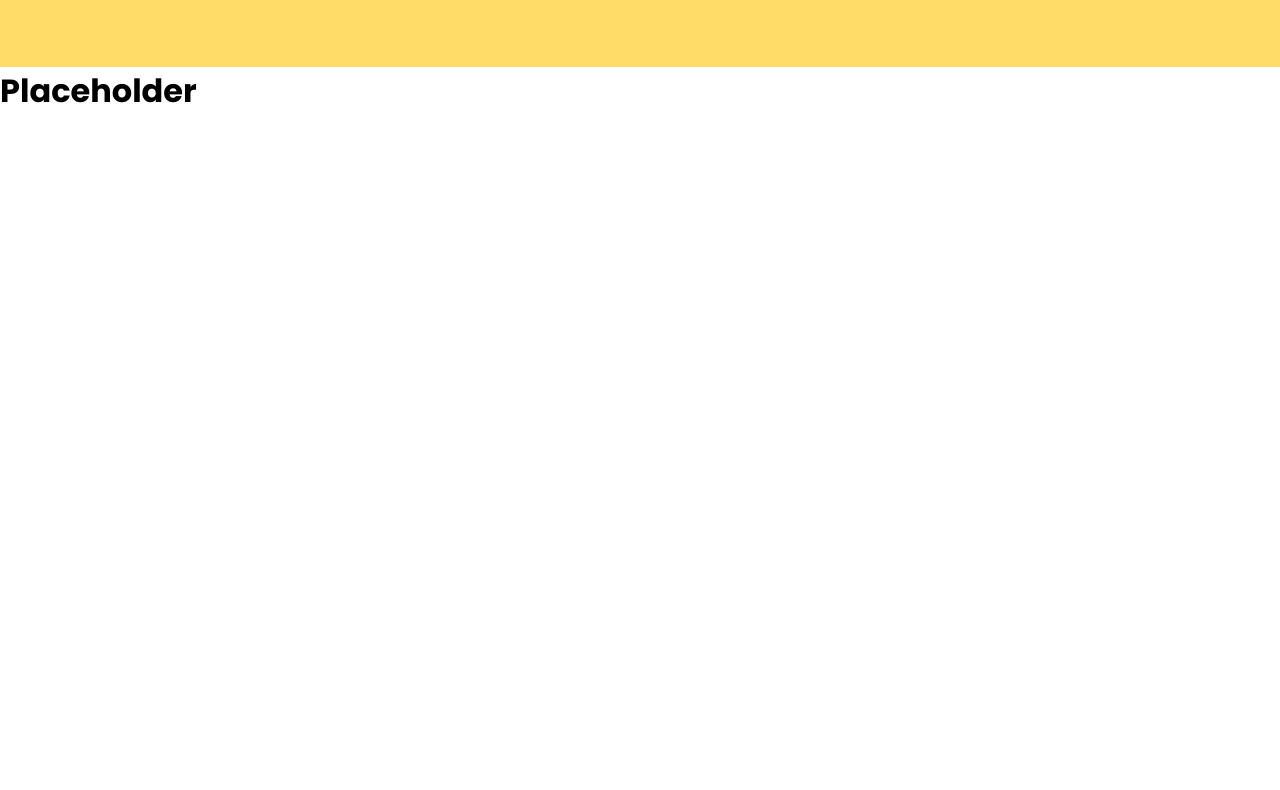
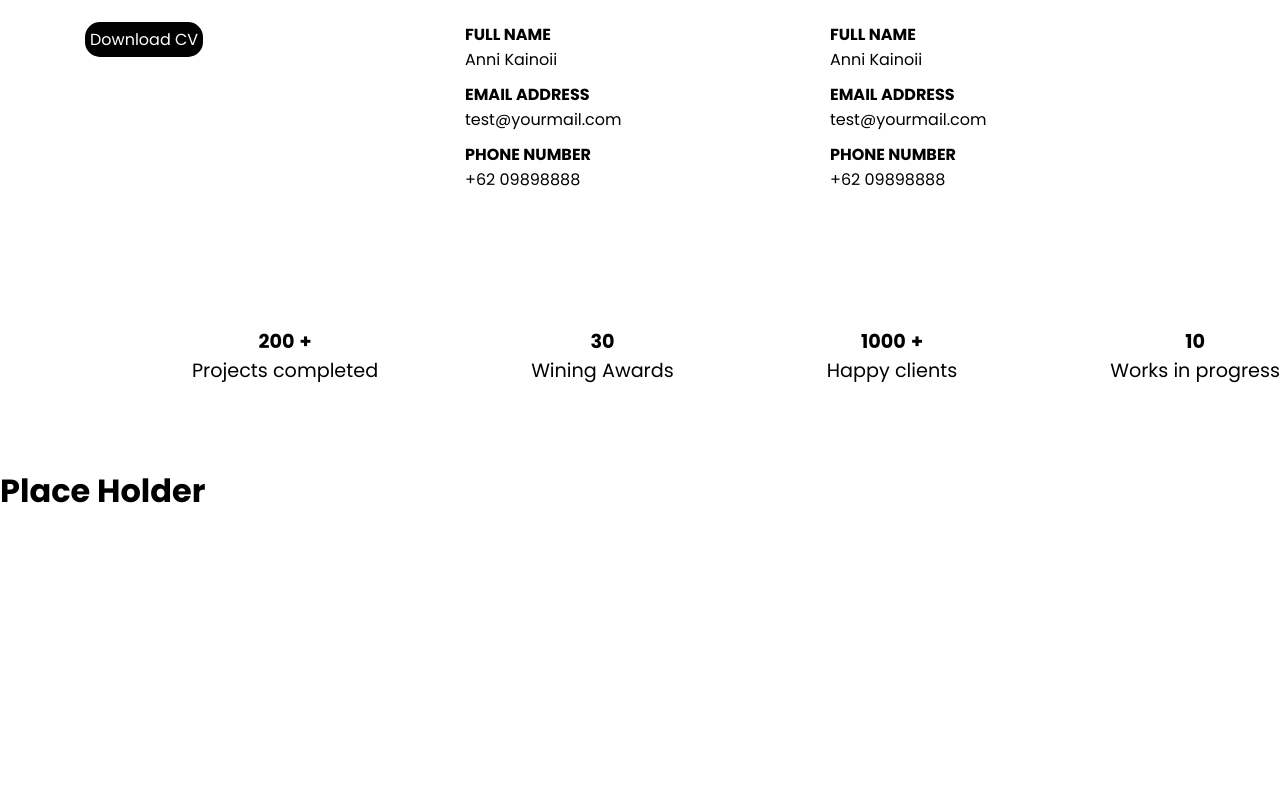
Before and after one commit to Froshik/Landing-Page, a plain HTML site: page index.html in a window 1280 px wide. Shown: the part 733-1523 px from the top of the page. Drawn offline with nearby package versions, Linux system fonts and the light colour scheme.

Commit message:
Second Day
start make animation in js

```diff
--- a/CSS/main.css
+++ b/CSS/main.css
@@ -42,7 +42,7 @@
     margin-right: 20px;
 }
 
-a{
+.menu a{
     color: inherit !important;
     text-decoration: none !important;
 }
@@ -51,12 +51,12 @@ a{
 
 #intro{
     background-color: #FFDB67;
-    height: 800px;
+    height: 600px;
     float: left;
     width: 100%;
 }
 
-.row{
+.intro_row{
     text-align: left;
     margin-left: 15%;
     margin-top: 50px;
@@ -92,6 +92,73 @@ a{
 /* Main */
 #main{
     width: 100%;
-    height: 800px;
+    height: 600px;
     float: left;
 }
+
+.main_row{
+    margin: auto;
+    text-align: left;
+    max-width: 1110px;
+    padding: 50px 15px 0px 15px;
+    display: grid;
+    grid-template-columns: 380px 730px;
+}
+
+.about{
+    font-weight: 600;
+    font-size: 2.5em;
+}
+
+.row_info{
+    padding-top: 20px;
+    display: grid;
+    grid-template-columns: 365px 365px;
+}
+
+.row_info ul{
+    list-style-type: none;
+}
+
+.row_info li{
+    padding-top: 10px;
+}
+
+.row_info span{
+    font-weight: 600;
+    padding-bottom: 5px;
+}
+
+.btn{
+    padding: 5px;
+    position: relative;
+    bottom: 170px;
+    font-weight: 400;
+    color:#fff;
+    background: #000;
+    border-radius: 15px;
+    width: max-content;
+    text-decoration: none;
+}
+
+.counternum{
+    font-size: 1.2em;
+    text-align: center;
+    margin-top: 100px;
+    margin-left: 15%;
+    max-width: 1110px;
+    display: flex;
+    align-items: center;
+    justify-content: space-between;
+}
+
+.counternum span{
+    font-weight: 600;
+}
+
+
+.footer{
+    float: left;
+    width: 100%;
+    height: 600px;
+}
--- a/index.html
+++ b/index.html
@@ -5,6 +5,7 @@
 	<meta http-equiv="X-UA-Compatible" content="IE=edge">
 	<meta name="viewport" content="width=device-width, initial-scale=1.0">
 	<link rel="stylesheet" href="CSS/main.css">
+	<script src="https://ajax.googleapis.com/ajax/libs/jquery/3.6.1/jquery.min.js"></script>
 	<title>Landing Page</title>
 </head>
 <body>
@@ -17,22 +18,87 @@
 				</ul>
 	</header>
 	<div id="intro">
-		<div class="row">
+		<div class="intro_row">
 			<p class="info-bold">Hello, i'm</p>
 			<h1 class="info-name">Anni<span>Kainoii</span></h1>
 			<span class="typed-text">Full-Stack Developer</span>
+		</div>
+	</div>
+	<div id="main">
+		<div class="main_row">
+			<div class="about">
+				<h3>Anni Kainoii</h3>
+			</div>
+			<div class="info">
+				<p>Lorem ipsum dolor sit amet consectetur adipisicing elit. Dolorem voluptate iusto voluptatum fugiat ipsa aut amet, quia culpa fugit quos, illo beatae doloremque reprehenderit eligendi, quidem quasi reiciendis eos quae.</p>
+				<div class="row_info">
+					<ul class="col_l">
+						<li>
+							<span>FULL NAME</span>
+							<p>Anni Kainoii</p>
+						</li>
+						<li>
+							<span>EMAIL ADDRESS</span>
+							<p>test@yourmail.com</p>
+						</li>
+						<li>
+							<span>PHONE NUMBER</span>
+							<p>+62 09898888</p>
+						</li>
+					</ul>
+					<ul class="col_r">
+						<li>
+							<span>FULL NAME</span>
+							<p>Anni Kainoii</p>
+						</li>
+						<li>
+							<span>EMAIL ADDRESS</span>
+							<p>test@yourmail.com</p>
+						</li>
+						<li>
+							<span>PHONE NUMBER</span>
+							<p>+62 09898888</p>
+						</li>
+					</ul>
+				</div>
+			</div>
+			<a href="#" class="btn">Download CV</a>
+		</div>
+		<div id="counternumber" class="counternum">
 			<div>
-
+				<p>
+					<span class="counter">200</span>
+					<span>+</span>
+				</p>
+				<p>Projects completed</p>
+			</div>
+			<div>
+				<p>
+					<span class="counter">30</span>
+				</p>
+				<p>Wining Awards</p>
+			</div>
+			<div>
+				<p>
+					<span class="counter">1000</span>
+					<span>+</span>
+				</p>
+				<p>Happy clients</p>
+			</div>
+			<div>
+				<p>
+					<span class="counter">10</span>
+				</p>
+				<p>Works in progress</p>
 			</div>
 		</div>
 	</div>
-	<div id="main">
-		<div>
-		<h1>Placeholder</h1>
+	<footer>
+		<div class="footer">
+			<h1>Place Holder</h1>
 		</div>
-	</div>
-	<footer id="footer">
+	</footer>
 
-	</footer>
+<script src="js/main.js"></script>
 </body>
 </html>
--- /dev/null
+++ b/js/main.js
@@ -0,0 +1,27 @@
+function startcount() {
+   $('.counter').each(function() {
+        $(this).prop('Counter',0).animate({
+            Counter:$(this).text()
+        },{
+            duration: 5000,
+            easing: 'swing',
+            step: function(now){
+                $(this).text(Math.ceil(now));
+            }
+        })
+    })
+}
+
+startcount();
+
+// $(window).scroll(function(){
+//     var offset = $('#intro').offset(),
+//         offsetwb = $('#main').offset();
+//     if ($(this).scrollTop() > offset.top && $(this).scrollTop() < offsetwb.top) {
+//       console.log('meme');
+//     }
+//   });
+
+// for (var i=0; i < 10; i++) {
+//     console.log(i)
+//}
```
